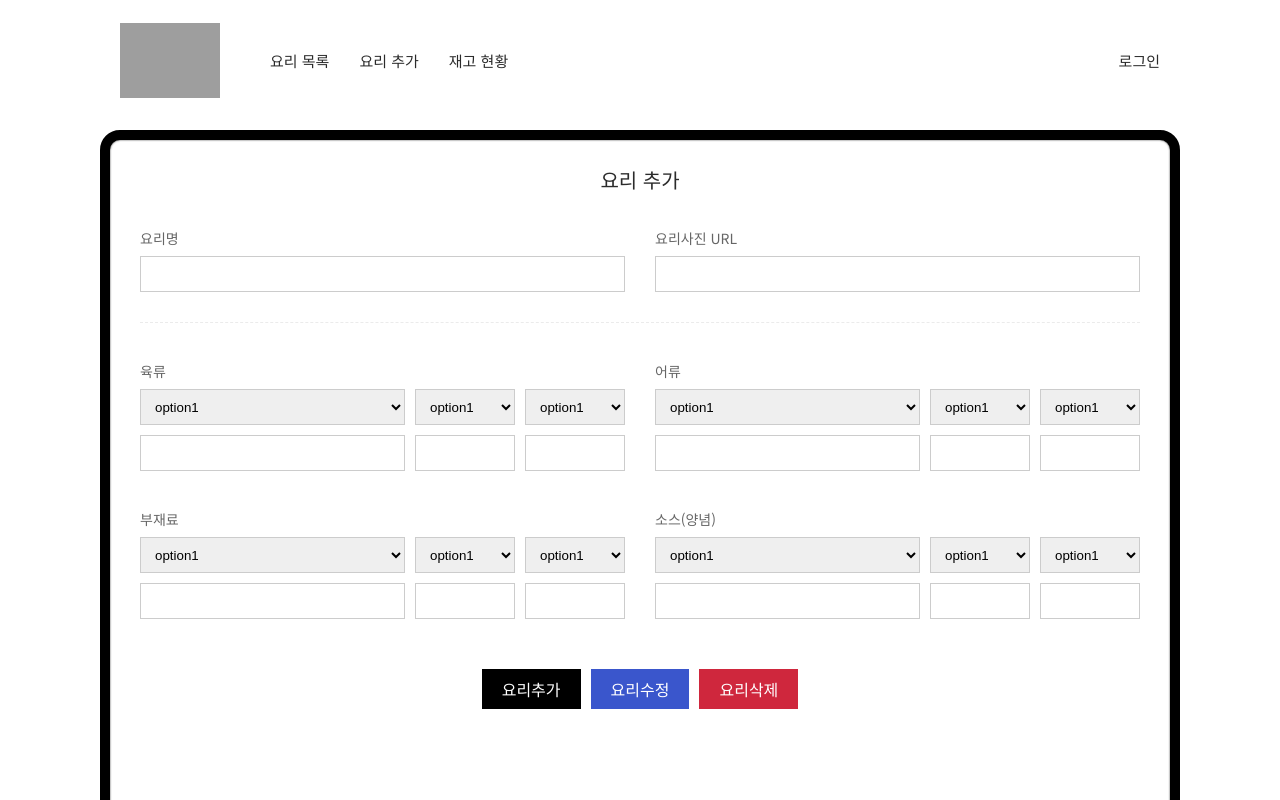
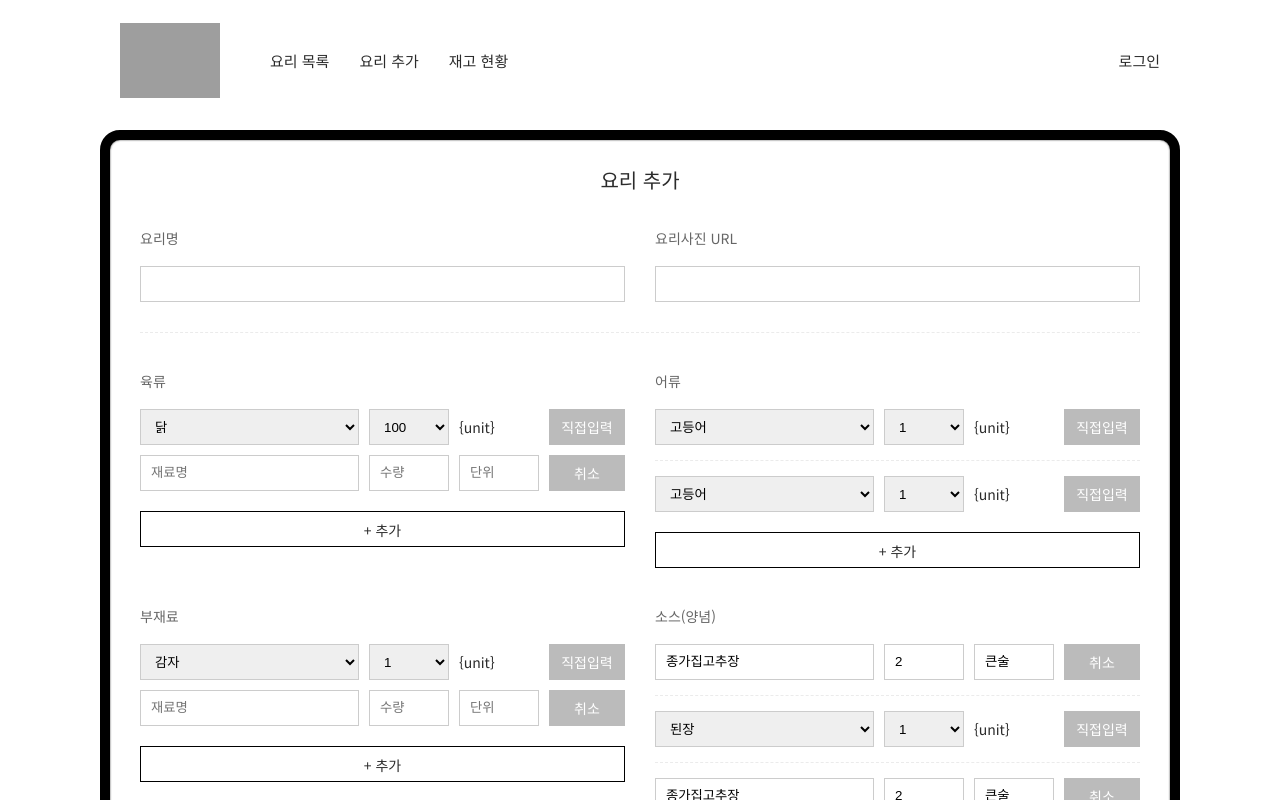
Before and after one commit to tachyon83/weeklyRestaurant2, a React (Create React App) app: page /cookingForm in a window 1280 px wide. Shown: the top 800 px of the page. Built offline with nearby package versions, Linux system fonts and the light colour scheme; grey boxes are pictures that could not be loaded.

Commit message:
요리추가 페이지 요소 디벨롭

```diff
--- a/src/component/CookingForm.jsx
+++ b/src/component/CookingForm.jsx
@@ -31,190 +31,211 @@ const CookingForm = (props) => {
           <li>
             <dl>
               <dt>
-                <label htmlFor="">육류</label>
+                육류
               </dt>
               <dd>
                 <div className="CookingForm__section01">
                   <select name="" id="">
-                    <option value="">option1</option>
-                    <option value="">option2</option>
-                    <option value="">option3</option>
+                    <option value="">닭</option>
+                    <option value="">소고기</option>
+                    <option value="">돼지고기</option>
                   </select>
                 </div>
                 <div className="CookingForm__section02">
                   <select name="" id="">
-                    <option value="">option1</option>
-                    <option value="">option2</option>
-                    <option value="">option3</option>
+                    <option value="">100</option>
+                    <option value="">200</option>
+                    <option value="">300</option>
                   </select>
                 </div>
                 <div className="CookingForm__section03">
-                  <select name="" id="">
-                    <option value="">option1</option>
-                    <option value="">option2</option>
-                    <option value="">option3</option>
-                  </select>
+                  {`{unit}`}
+                </div>
+                <div className="CookingForm__section04">
+                  <button className="CookingForm__optionButton">직접입력</button>
+                </div>
+              </dd>
+              <dd style={{marginTop: '10px', paddingTop: 0, border: 'none'}}>
+                <div className="CookingForm__section01">
+                  <input type="text" placeholder="재료명" />
+                </div>
+                <div className="CookingForm__section02">
+                  <input type="text" placeholder="수량" />
+                </div>
+                <div className="CookingForm__section03">
+                  <input type="text" placeholder="단위" />
+                </div>
+                <div className="CookingForm__section04">
+                  <button className="CookingForm__optionButton">취소</button>
                 </div>
               </dd>
             </dl>
-            <dl>
-              <dt>
-                <label htmlFor=""></label>
-              </dt>
-              <dd>
-                <div className="CookingForm__section01">
-                  <input type="text" />
-                </div>
-                <div className="CookingForm__section02">
-                  <input type="text" />
-                </div>
-                <div className="CookingForm__section03">
-                  <input type="text" />
-                </div>
-              </dd>
-            </dl>
+            <div className="CookingForm__more">
+              <button className="CookingForm__optionButton CookingForm__optionButton--add">+ 추가</button>
+            </div>
           </li>
           <li>
             <dl>
               <dt>
-                <label htmlFor="">어류</label>
+                어류
               </dt>
               <dd>
                 <div className="CookingForm__section01">
                   <select name="" id="">
-                    <option value="">option1</option>
-                    <option value="">option2</option>
-                    <option value="">option3</option>
+                    <option value="">고등어</option>
+                    <option value="">삼치</option>
+                    <option value="">전복</option>
                   </select>
                 </div>
                 <div className="CookingForm__section02">
                   <select name="" id="">
-                    <option value="">option1</option>
-                    <option value="">option2</option>
-                    <option value="">option3</option>
+                    <option value="">1</option>
+                    <option value="">2</option>
+                    <option value="">3</option>
                   </select>
                 </div>
                 <div className="CookingForm__section03">
+                  {`{unit}`}
+                </div>
+                <div className="CookingForm__section04">
+                  <button className="CookingForm__optionButton">직접입력</button>
+                </div>
+              </dd>
+              <dd>
+                <div className="CookingForm__section01">
                   <select name="" id="">
-                    <option value="">option1</option>
-                    <option value="">option2</option>
-                    <option value="">option3</option>
+                    <option value="">고등어</option>
+                    <option value="">삼치</option>
+                    <option value="">전복</option>
                   </select>
+                </div>
+                <div className="CookingForm__section02">
+                  <select name="" id="">
+                    <option value="">1</option>
+                    <option value="">2</option>
+                    <option value="">3</option>
+                  </select>
+                </div>
+                <div className="CookingForm__section03">
+                  {`{unit}`}
+                </div>
+                <div className="CookingForm__section04">
+                  <button className="CookingForm__optionButton">직접입력</button>
                 </div>
               </dd>
             </dl>
-            <dl>
-              <dt>
-                <label htmlFor=""></label>
-              </dt>
-              <dd>
-                <div className="CookingForm__section01">
-                  <input type="text" />
-                </div>
-                <div className="CookingForm__section02">
-                  <input type="text" />
-                </div>
-                <div className="CookingForm__section03">
-                  <input type="text" />
-                </div>
-              </dd>
-            </dl>
+            <div className="CookingForm__more">
+              <button className="CookingForm__optionButton CookingForm__optionButton--add">+ 추가</button>
+            </div>
           </li>
           <li>
             <dl>
               <dt>
-                <label htmlFor="">부재료</label>
+                부재료
               </dt>
               <dd>
                 <div className="CookingForm__section01">
                   <select name="" id="">
-                    <option value="">option1</option>
-                    <option value="">option2</option>
-                    <option value="">option3</option>
+                    <option value="">감자</option>
+                    <option value="">양파</option>
+                    <option value="">당근</option>
                   </select>
                 </div>
                 <div className="CookingForm__section02">
                   <select name="" id="">
-                    <option value="">option1</option>
-                    <option value="">option2</option>
-                    <option value="">option3</option>
+                    <option value="">1</option>
+                    <option value="">2</option>
+                    <option value="">3</option>
                   </select>
                 </div>
                 <div className="CookingForm__section03">
-                  <select name="" id="">
-                    <option value="">option1</option>
-                    <option value="">option2</option>
-                    <option value="">option3</option>
-                  </select>
+                  {`{unit}`}
+                </div>
+                <div className="CookingForm__section04">
+                  <button className="CookingForm__optionButton">직접입력</button>
+                </div>
+              </dd>
+              <dd style={{marginTop: '10px', paddingTop: 0, border: 'none'}}>
+                <div className="CookingForm__section01">
+                  <input type="text" placeholder="재료명" />
+                </div>
+                <div className="CookingForm__section02">
+                  <input type="text" placeholder="수량" />
+                </div>
+                <div className="CookingForm__section03">
+                  <input type="text" placeholder="단위" />
+                </div>
+                <div className="CookingForm__section04">
+                  <button className="CookingForm__optionButton">취소</button>
                 </div>
               </dd>
             </dl>
-            <dl>
-              <dt>
-                <label htmlFor=""></label>
-              </dt>
-              <dd>
-                <div className="CookingForm__section01">
-                  <input type="text" />
-                </div>
-                <div className="CookingForm__section02">
-                  <input type="text" />
-                </div>
-                <div className="CookingForm__section03">
-                  <input type="text" />
-                </div>
-              </dd>
-            </dl>
+            <div className="CookingForm__more">
+              <button className="CookingForm__optionButton CookingForm__optionButton--add">+ 추가</button>
+            </div>
           </li>
           <li>
             <dl>
               <dt>
-                <label htmlFor="">소스(양념)</label>
+                소스(양념)
               </dt>
               <dd>
                 <div className="CookingForm__section01">
+                  <input type="text" placeholder="재료명" value="종가집고추장" />
+                </div>
+                <div className="CookingForm__section02">
+                  <input type="text" placeholder="수량" value="2" />
+                </div>
+                <div className="CookingForm__section03">
+                  <input type="text" placeholder="단위" value="큰술" />
+                </div>
+                <div className="CookingForm__section04">
+                  <button className="CookingForm__optionButton">취소</button>
+                </div>
+              </dd>
+              <dd>
+                <div className="CookingForm__section01">
                   <select name="" id="">
-                    <option value="">option1</option>
-                    <option value="">option2</option>
-                    <option value="">option3</option>
+                    <option value="">된장</option>
+                    <option value="">간장</option>
                   </select>
                 </div>
                 <div className="CookingForm__section02">
                   <select name="" id="">
-                    <option value="">option1</option>
-                    <option value="">option2</option>
-                    <option value="">option3</option>
+                    <option value="">1</option>
+                    <option value="">2</option>
+                    <option value="">3</option>
                   </select>
                 </div>
                 <div className="CookingForm__section03">
-                  <select name="" id="">
-                    <option value="">option1</option>
-                    <option value="">option2</option>
-                    <option value="">option3</option>
-                  </select>
+                  {`{unit}`}
+                </div>
+                <div className="CookingForm__section04">
+                  <button className="CookingForm__optionButton">직접입력</button>
+                </div>
+              </dd>
+              <dd>
+                <div className="CookingForm__section01">
+                  <input type="text" placeholder="재료명" value="종가집고추장" />
+                </div>
+                <div className="CookingForm__section02">
+                  <input type="text" placeholder="수량" value="2" />
+                </div>
+                <div className="CookingForm__section03">
+                  <input type="text" placeholder="단위" value="큰술" />
+                </div>
+                <div className="CookingForm__section04">
+                  <button className="CookingForm__optionButton">취소</button>
                 </div>
               </dd>
             </dl>
-            <dl>
-              <dt>
-                <label htmlFor=""></label>
-              </dt>
-              <dd>
-                <div className="CookingForm__section01">
-                  <input type="text" />
-                </div>
-                <div className="CookingForm__section02">
-                  <input type="text" />
-                </div>
-                <div className="CookingForm__section03">
-                  <input type="text" />
-                </div>
-              </dd>
-            </dl>
+            <div className="CookingForm__more">
+              <button className="CookingForm__optionButton CookingForm__optionButton--add">+ 추가</button>
+            </div>
           </li>
         </ul>
         <div className="CookingForm__buttonWrap">
-          <button type="submit" className="CookingForm__button CookingForm__button--add">요리추가</button>
+          <button type="submit" className="CookingForm__button CookingForm__button--submit">요리추가</button>
           <button type="submit" className="CookingForm__button CookingForm__button--edit">요리수정</button>
           <button type="submit" className="CookingForm__button CookingForm__button--remove">요리삭제</button>
         </div>
--- a/src/css/style.css
+++ b/src/css/style.css
@@ -110,12 +110,12 @@ nav .login {
 }
 
 main {
-  min-height: calc(100vh - 156px);
+  min-height: calc(100vh - 161px);
 }
 
 main .layoutWrap {
   overflow: auto;
-  padding-bottom: 30px;
+  padding-bottom: 25px;
 }
 
 footer {
@@ -649,6 +649,10 @@ footer .layoutWrap {
   margin-top: 30px;
 }
 
+.CookingForm [class*="section"] {
+  line-height: 36px;
+}
+
 .CookingForm__section01 {
   -webkit-box-flex: 1;
       -ms-flex: 1;
@@ -656,11 +660,15 @@ footer .layoutWrap {
 }
 
 .CookingForm__section02 {
-  width: 100px;
+  width: 80px;
 }
 
 .CookingForm__section03 {
-  width: 100px;
+  width: 80px;
+}
+
+.CookingForm__section04 {
+  min-width: 76px;
 }
 
 .CookingForm ul {
@@ -694,6 +702,15 @@ footer .layoutWrap {
   display: -ms-flexbox;
   display: flex;
   gap: 10px;
+  margin-top: 15px;
+  padding-top: 15px;
+  border-top: 1px dashed #ebebeb;
+}
+
+.CookingForm dl dd:first-of-type {
+  margin-top: 10px;
+  padding-top: 0;
+  border-top: none;
 }
 
 .CookingForm input,
@@ -703,6 +720,7 @@ footer .layoutWrap {
   line-height: 36px;
   border: 1px solid #ccc;
   padding: 0 10px;
+  vertical-align: top;
 }
 
 .CookingForm__buttonWrap {
@@ -717,6 +735,27 @@ footer .layoutWrap {
   text-align: center;
 }
 
+.CookingForm__more {
+  margin-top: 20px;
+}
+
+.CookingForm__optionButton {
+  display: block;
+  width: 100%;
+  height: 36px;
+  line-height: 36px;
+  padding: 0 10px;
+  color: #fff;
+  font-size: 14px;
+  background-color: #bbb;
+}
+
+.CookingForm__optionButton--add {
+  background-color: transparent;
+  border: 1px solid #000;
+  color: #2b2b2b;
+}
+
 .CookingForm__button {
   height: 40px;
   line-height: 40px;
@@ -726,7 +765,7 @@ footer .layoutWrap {
   font-weight: 500;
 }
 
-.CookingForm__button--add {
+.CookingForm__button--submit {
   background-color: #000;
 }
 
--- a/src/scss/style.scss
+++ b/src/scss/style.scss
@@ -104,11 +104,11 @@ nav .login{
 }
 
 main{
-    min-height: calc(100vh - 156px);
+    min-height: calc(100vh - 161px);
 
     .layoutWrap{
         overflow: auto;
-        padding-bottom: 30px;
+        padding-bottom: 25px;
     }
 }
 
@@ -579,16 +579,24 @@ footer{
         margin-top: 30px;
     }
 
+    [class*="section"]{
+        line-height: 36px;
+    }
+
     &__section01{
         flex: 1;
     }
 
     &__section02{
-        width: 100px;
+        width: 80px;
     }
 
     &__section03{
-        width: 100px;
+        width: 80px;
+    }
+
+    &__section04{
+        min-width: 76px;
     }
 
     ul{
@@ -616,6 +624,15 @@ footer{
         dd{
             display: flex;
             gap: 10px;
+            margin-top: 15px;
+            padding-top: 15px;
+            border-top: 1px dashed #ebebeb;
+
+            &:first-of-type{
+                margin-top: 10px;
+                padding-top: 0;
+                border-top: none;
+            }
         }
     }
 
@@ -626,6 +643,7 @@ footer{
         line-height: 36px;
         border: 1px solid #ccc;
         padding: 0 10px;
+        vertical-align: top;
     }
 
     &__buttonWrap{
@@ -636,6 +654,27 @@ footer{
         text-align: center;
     }
 
+    &__more{
+        margin-top: 20px;
+    }
+
+    &__optionButton{
+        display: block;
+        width: 100%;
+        height: 36px;
+        line-height: 36px;
+        padding: 0 10px;
+        color: #fff;
+        font-size: 14px;
+        background-color: #bbb;
+
+        &--add{
+            background-color: transparent;
+            border: 1px solid #000;
+            color: #2b2b2b;
+        }
+    }
+
     &__button{
         height: 40px;
         line-height: 40px;
@@ -644,7 +683,7 @@ footer{
         font-size: 16px;
         font-weight: 500;
 
-        &--add{
+        &--submit{
             background-color: #000;
         }
 
```
Also changed, not shown: 1 other file (tests, documents, lock files or other folders).
